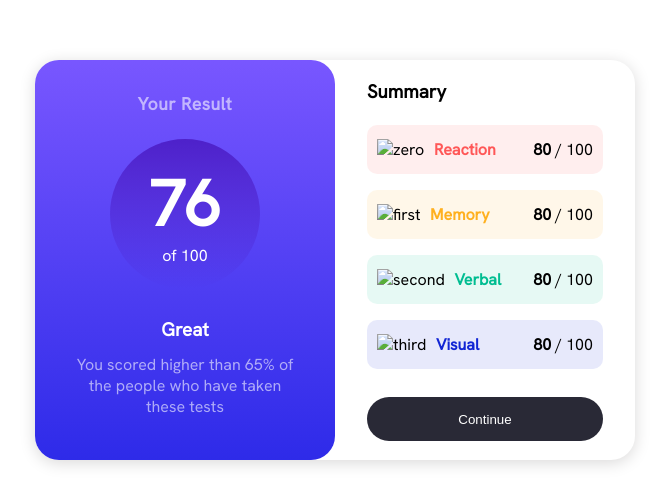
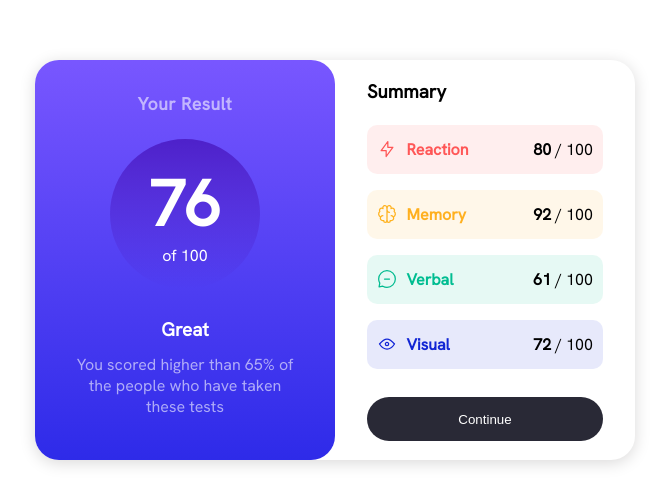
Before and after one commit to Umer-Khokhar/Results-summary-component-, a plain HTML site: page index.html in a window 1280 px wide. Shown: the part 140-644 px from the top of the page, without its empty margins (305-974 px from the left). Drawn offline with Linux system fonts and the light colour scheme.

Commit message:
updating icons links

```diff
--- a/index.html
+++ b/index.html
@@ -22,31 +22,31 @@
             <div class="rows">
              <div class="row">
                <div class="badge">
-                <img src="./assets/images/icon-reaction.svg" alt="zero">
+                <img src="icon-reaction.svg" alt="zero">
                 <b>Reaction</b>
                </div>
                <p><b>80</b> / 100</p>
              </div>
              <div class="row">
                <div class="badge">
-                <img src="./assets/images/icon-memory.svg" alt="first">
+                <img src="icon-memory.svg" alt="first">
                 <b>Memory</b>
                </div>
-               <p><b>80</b> / 100</p>
+               <p><b>92</b> / 100</p>
              </div>
              <div class="row">
                <div class="badge">
-                <img src="./assets/images/icon-verbal.svg" alt="second">
+                <img src="icon-verbal.svg" alt="second">
                 <b>Verbal</b>
                </div>
-               <p><b>80</b> / 100</p>
+               <p><b>61</b> / 100</p>
              </div>
              <div class="row">
                <div class="badge">
-                <img src="./assets/images/icon-visual.svg" alt="third">
+                <img src="icon-visual.svg" alt="third">
                 <b>Visual</b>
                </div>
-               <p><b>80</b> / 100</p>
+               <p><b>72</b> / 100</p>
              </div>
             </div>
             <button class="btn">Continue</button>
```
